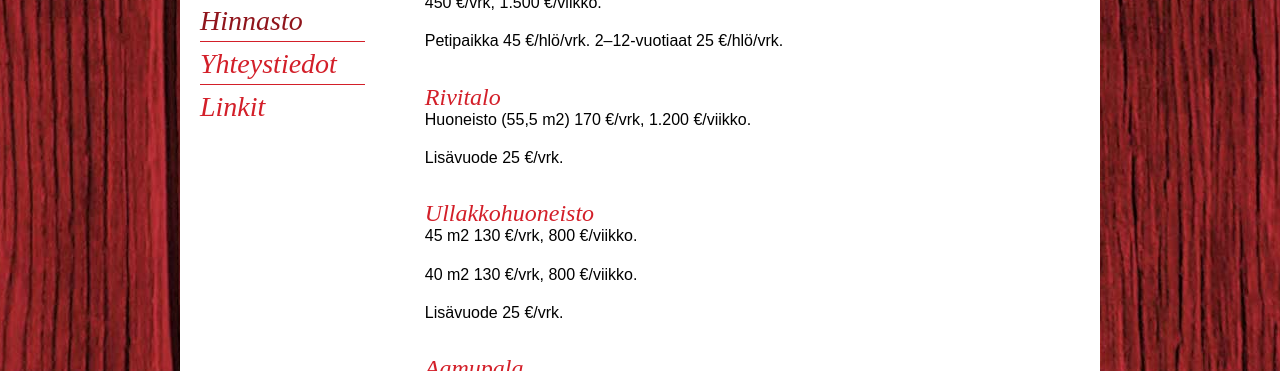
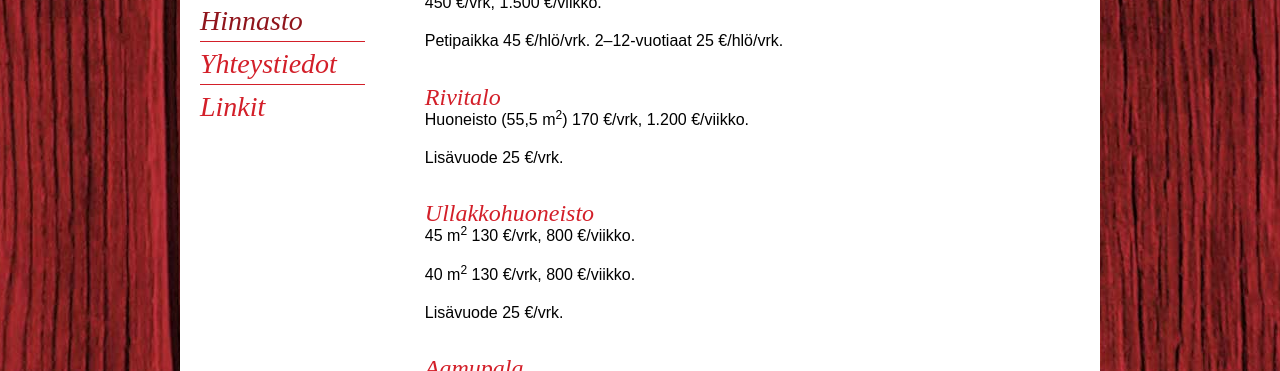
Before and after one commit to jyrkij/www.niemelantalo.fi, a Jekyll site: the page built from hinnasto.markdown, in a window 1280 px wide. Shown: the part 719-1090 px from the top of the page. Built offline with Jekyll 4.4.1, drawn with Linux system fonts in a browser that asks for light colours; comment, search, counter and statistics services are not loaded.

Commit message:
Korjaa m2.

```diff
--- a/hinnasto.markdown
+++ b/hinnasto.markdown
@@ -20,15 +20,15 @@ Petipaikka 45 €/hlö/vrk. 2–12-vuotiaat 25 €/hlö/vrk.
 
 #### Rivitalo
 
-Huoneisto (55,5 m2) 170 €/vrk, 1.200 €/viikko.
+Huoneisto (55,5 m<sup>2</sup>) 170 €/vrk, 1.200 €/viikko.
 
 Lisävuode 25 €/vrk.
 
 #### Ullakkohuoneisto
 
-45 m2 130 €/vrk, 800 €/viikko.
+45 m<sup>2</sup> 130 €/vrk, 800 €/viikko.
 
-40 m2 130 €/vrk, 800 €/viikko.
+40 m<sup>2</sup> 130 €/vrk, 800 €/viikko.
 
 Lisävuode 25 €/vrk.
 
--- a/majoitus/rivitalo.markdown
+++ b/majoitus/rivitalo.markdown
@@ -8,7 +8,7 @@ header_images:
 
 ### Niemelänrivi
 
-Rivitalossa on neljä nykyaikaisesti varusteltua 55 m2 kaksiota terasseineen.
+Rivitalossa on neljä nykyaikaisesti varusteltua 55 m<sup>2</sup> kaksiota terasseineen.
 
 Jokaisessa huoneistossa on makuutilat viidelle hengelle.
 
@@ -22,7 +22,7 @@ Kaikkiaan rivitaloon voidaan majoittaa 20+4 henkeä.
 
 ### Ullakkohuoneistot
 
-Huoneistot sijaitsevat rivitalon yläkerrassa ja ovat kooltaan 40 m2 ja 45 m2.
+Huoneistot sijaitsevat rivitalon yläkerrassa ja ovat kooltaan 40 m<sup>2</sup> ja 45 m<sup>2</sup>.
 
 Molemmissa on petipaikkoja neljälle. Kumpaankin on mahdollista sijoittaa yksi tai kaksi lisävuodetta.
 
```
